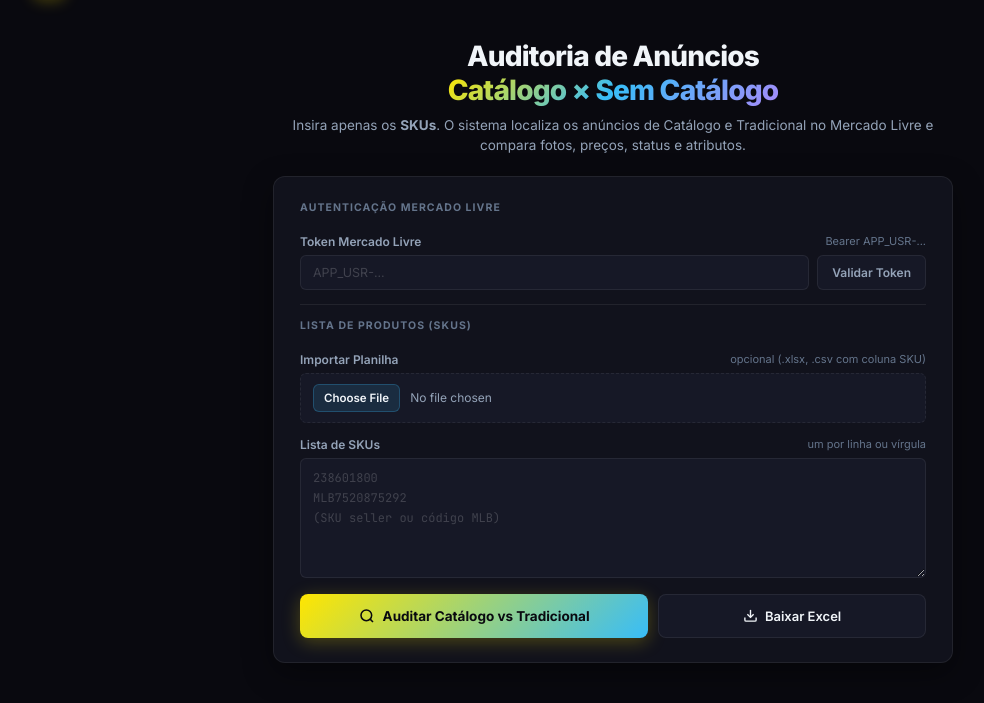
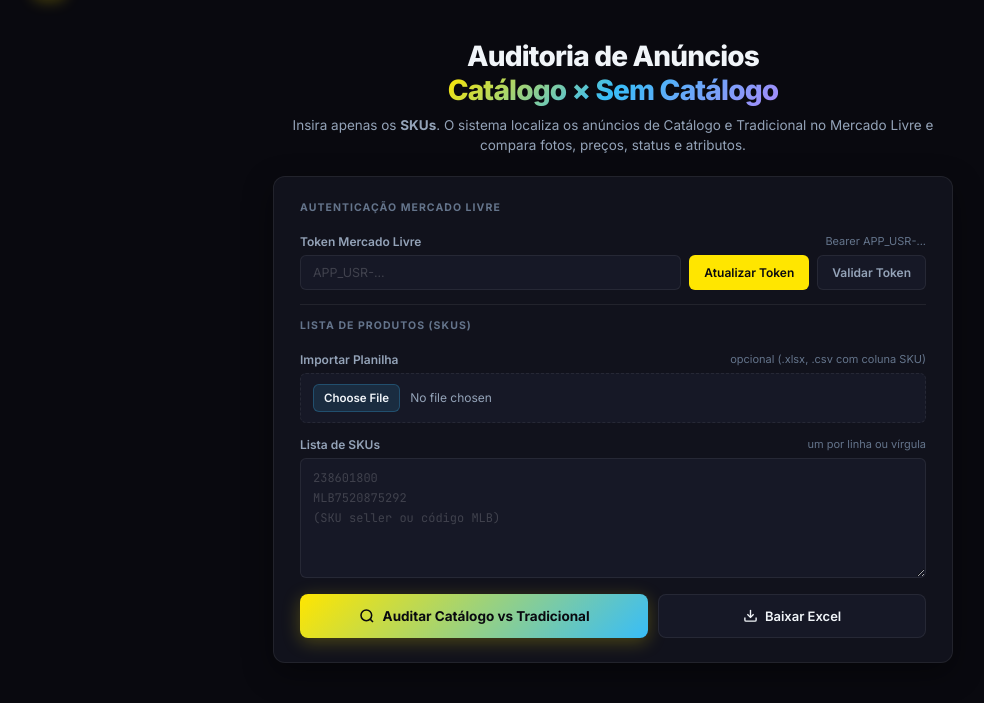
Before and after one commit to projetosmarcaseleta/Meli_Validador, a Flask app: page / in a window 1280 px wide. Shown: the part 48-751 px from the top of the page, without its empty margins (27-1011 px from the left). Run offline with Flask 3, Linux system fonts and the light colour scheme; some libraries are stand-ins or nearby versions.

Commit message:
feat: renovar token do Mercado Livre via webhook n8n
Permite atualizar o access token a qualquer momento pelo botao da interface, usando a URL de producao do n8n.

```diff
--- a/app.py
+++ b/app.py
@@ -15,7 +15,8 @@ from openpyxl.styles import Font, PatternFill, Alignment
 
 from anymarket_api import validate_gumga_token
 from api import validate_token
-from config import ANYMARKET_PLATFORM, GUMGA_TOKEN, AI_PREVALIDATION_ENABLED
+from config import ANYMARKET_PLATFORM, GUMGA_TOKEN, AI_PREVALIDATION_ENABLED, MELI_TOKEN_WEBHOOK_URL, HTTP_TIMEOUT
+from n8n_token import fetch_meli_token_from_n8n
 from exporter import (
     process_mlbs,
     process_mlbs_for_audit,
@@ -147,6 +148,29 @@ def api_validate_token():
     if user and user.get("id"):
         return jsonify({"valid": True, "nickname": user.get("nickname"), "id": user.get("id")})
     return jsonify({"valid": False, "error": "Token inválido ou expirado."}), 401
+
+
+@app.route("/api/refresh_token", methods=["POST"])
+@app.route("/auditarcatalogo/api/refresh_token", methods=["POST"])
+def api_refresh_token():
+    result = fetch_meli_token_from_n8n(MELI_TOKEN_WEBHOOK_URL, timeout=HTTP_TIMEOUT)
+    if not result.get("ok"):
+        return jsonify({"success": False, "error": result.get("error") or "Falha ao renovar o token."}), 502
+
+    token = (result.get("token") or "").strip()
+    user = validate_token(token)
+    if not user or not user.get("id"):
+        return jsonify({
+            "success": False,
+            "error": "Token renovado, mas o Mercado Livre recusou. Tente novamente.",
+        }), 401
+
+    return jsonify({
+        "success": True,
+        "token": token,
+        "nickname": user.get("nickname"),
+        "id": user.get("id"),
+    })
 
 
 @app.route("/api/validate_gumga", methods=["POST"])
--- a/config.py
+++ b/config.py
@@ -19,6 +19,12 @@ API_BASE_URL = os.environ.get("ML_API_BASE_URL", "https://api.mercadolibre.com")
 PROXY        = os.environ.get("HTTP_PROXY", None)
 HTTP_TIMEOUT = int(os.environ.get("HTTP_TIMEOUT", "30"))
 MAX_WORKERS  = int(os.environ.get("MAX_WORKERS", "10"))
+
+# Webhook n8n que devolve o access token ML (campo api_key). Usar URL de produção.
+MELI_TOKEN_WEBHOOK_URL = os.environ.get(
+    "MELI_TOKEN_WEBHOOK_URL",
+    "https://api.marcaseleta.shop/webhook/646be4d7-0db5-42c3-96b4-654058ef7a79",
+).strip().strip("'\"")
 
 ANYMARKET_API_BASE_URL = os.environ.get(
     "ANYMARKET_API_BASE_URL",
--- /dev/null
+++ b/n8n_token.py
@@ -0,0 +1,111 @@
+"""
+n8n_token.py – Renova o access token do Mercado Livre via webhook n8n.
+Não persiste o token em disco. Fail-closed se o payload vier vazio ou ilegível.
+"""
+
+from __future__ import annotations
+
+import requests
+
+_TOKEN_KEYS = (
+    "api_key",
+    "access_token",
+    "token",
+    "meli_token",
+    "ml_token",
+    "MELI_ACCESS_TOKEN",
+)
+
+_WRAP_KEYS = ("json", "body", "data", "items", "result")
+
+DEFAULT_MELI_TOKEN_WEBHOOK_URL = (
+    "https://api.marcaseleta.shop/webhook/646be4d7-0db5-42c3-96b4-654058ef7a79"
+)
+
+_BROWSER_HEADERS = {
+    "Content-Type": "application/json",
+    "Accept": "application/json, text/plain, */*",
+    "Accept-Language": "pt-BR,pt;q=0.9,en;q=0.8",
+    "User-Agent": (
+        "Mozilla/5.0 (Windows NT 10.0; Win64; x64) "
+        "AppleWebKit/537.36 (KHTML, like Gecko) "
+        "Chrome/128.0.0.0 Safari/537.36"
+    ),
+}
+
+
+def extract_meli_token_from_payload(payload: object) -> str:
+    if payload is None:
+        return ""
+
+    if isinstance(payload, str):
+        token = payload.strip().strip('"').strip("'")
+        return token
+
+    if isinstance(payload, list):
+        for item in payload:
+            token = extract_meli_token_from_payload(item)
+            if token:
+                return token
+        return ""
+
+    if not isinstance(payload, dict):
+        return ""
+
+    for key in _TOKEN_KEYS:
+        value = payload.get(key)
+        if isinstance(value, str) and value.strip():
+            return value.strip()
+
+    for key in _WRAP_KEYS:
+        if key in payload:
+            token = extract_meli_token_from_payload(payload.get(key))
+            if token:
+                return token
+
+    for value in payload.values():
+        if isinstance(value, (dict, list)):
+            token = extract_meli_token_from_payload(value)
+            if token:
+                return token
+
+    return ""
+
+
+def fetch_meli_token_from_n8n(webhook_url: str = "", timeout: int = 30) -> dict:
+    url = (webhook_url or DEFAULT_MELI_TOKEN_WEBHOOK_URL).strip()
+    if not url:
+        return {"ok": False, "error": "Webhook de token do n8n não configurado."}
+
+    try:
+        response = requests.post(
+            url,
+            json={},
+            headers=_BROWSER_HEADERS,
+            timeout=timeout,
+        )
+    except requests.RequestException as exc:
+        return {"ok": False, "error": f"Falha ao consultar o n8n: {exc}"}
+
+    if response.status_code == 404:
+        return {
+            "ok": False,
+            "error": "Webhook inativo. Ative o workflow no n8n (URL de produção /webhook/, não /webhook-test/).",
+        }
+    if response.status_code >= 400:
+        return {
+            "ok": False,
+            "error": f"n8n retornou HTTP {response.status_code}.",
+        }
+
+    payload: object
+    try:
+        payload = response.json()
+    except ValueError:
+        payload = (response.text or "").strip()
+
+    token = extract_meli_token_from_payload(payload)
+    if not token:
+        return {"ok": False, "error": "O n8n não devolveu um token do Mercado Livre."}
+
+    return {"ok": True, "token": token}
--- a/templates/index.html
+++ b/templates/index.html
@@ -272,6 +272,23 @@
       background: rgba(56,189,248,.06);
     }
 
+    .btn-verify:disabled {
+      opacity: 0.55;
+      cursor: not-allowed;
+    }
+
+    .btn-refresh-token {
+      color: #09090F;
+      background: #FFE600;
+      border-color: transparent;
+    }
+
+    .btn-refresh-token:hover:not(:disabled) {
+      color: #09090F;
+      background: #ffe866;
+      border-color: transparent;
+    }
+
     .token-status {
       display: none;
       font-size: 11.5px;
@@ -1298,6 +1315,7 @@
           </label>
           <div class="input-row">
             <input id="input-token" type="text" placeholder="APP_USR-..." />
+            <button id="btn-refresh-token" class="btn-verify btn-refresh-token" type="button">Atualizar Token</button>
             <button id="btn-validate" class="btn-verify" type="button">Validar Token</button>
           </div>
           <div id="token-chip" class="token-status"></div>
@@ -1729,6 +1747,41 @@
     } catch {
       chip.className = 'token-status err';
       chip.textContent = 'Erro de conexão ao ler planilha.';
+    }
+  });
+
+  // Token ML — renovar via n8n
+  $('btn-refresh-token').addEventListener('click', async () => {
+    const chip = $('token-chip');
+    const btn = $('btn-refresh-token');
+    btn.textContent = 'Atualizando...';
+    btn.disabled = true;
+    $('btn-validate').disabled = true;
+    chip.className = 'token-status';
+    chip.style.display = 'flex';
+    chip.textContent = 'Renovando token via n8n...';
+    try {
+      const res = await fetch('{{ url_for("api_refresh_token") }}', {
+        method: 'POST',
+        headers: { 'Content-Type': 'application/json' },
+        body: '{}'
+      });
+      const data = await res.json();
+      if (!res.ok || !data.success || !data.token) {
+        chip.className = 'token-status err';
+        chip.textContent = data.error || 'Falha ao renovar o token.';
+        return;
+      }
+      $('input-token').value = data.token;
+      chip.className = 'token-status ok';
+      chip.textContent = `✓ Token atualizado · ${data.nickname} · ID ${data.id}`;
+    } catch {
+      chip.className = 'token-status err';
+      chip.textContent = 'Erro de conexão ao renovar o token.';
+    } finally {
+      btn.textContent = 'Atualizar Token';
+      btn.disabled = false;
+      $('btn-validate').disabled = false;
     }
   });
 
--- a/triagem/config.py
+++ b/triagem/config.py
@@ -17,6 +17,12 @@ except ImportError:
 
 PORT = int(os.environ.get("PORT", os.environ.get("MELI_TRIAGEM_PORT", "3008")))
 API_BASE_URL = os.environ.get("ML_API_BASE_URL", "https://api.mercadolibre.com")
+
+# Webhook n8n que devolve o access token ML (campo api_key). Usar URL de produção.
+MELI_TOKEN_WEBHOOK_URL = os.environ.get(
+    "MELI_TOKEN_WEBHOOK_URL",
+    "https://api.marcaseleta.shop/webhook/646be4d7-0db5-42c3-96b4-654058ef7a79",
+).strip().strip("'\"")
 PROXY = os.environ.get("HTTP_PROXY", None)
 HTTP_TIMEOUT = int(os.environ.get("HTTP_TIMEOUT", "30"))
 MAX_WORKERS = int(os.environ.get("MAX_WORKERS", "12"))
```
Also changed, not shown: tests/test_refresh_token.py (added, +68 -0 lines), triagem/app.py (+31 -1 lines), triagem/templates/index.html (+41 -0 lines), 1 other file.
